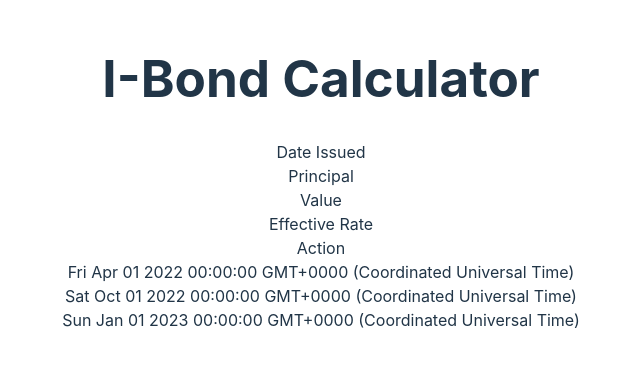
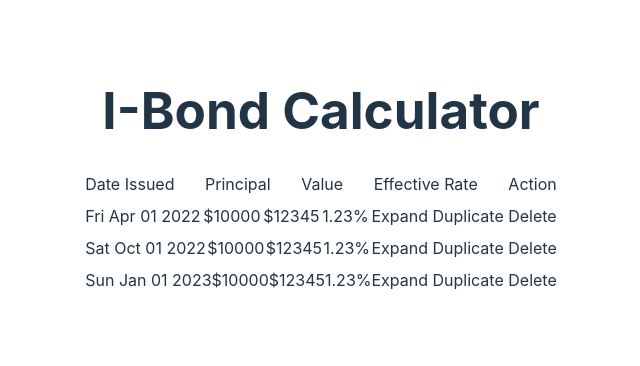
Before and after one commit to forcey/ibond.fyi, a React (Vite) app: page / in a window 1280 px wide. Shown: the part 226-592 px from the top of the page, without its empty margins (319-959 px from the left). Built offline with nearby package versions, Linux system fonts and the light colour scheme.

Commit message:
flex table row

```diff
--- /dev/null
+++ b/src/components/TableInput.css
@@ -0,0 +1,7 @@
+.tableRow {
+    display: flex;
+    flex-direction: row;
+    justify-content: space-between;
+    align-items: center;
+    margin: 0.5rem 0;
+}
--- a/src/components/TableInput.tsx
+++ b/src/components/TableInput.tsx
@@ -1,22 +1,26 @@
 import { Bond } from '../model/bond'
+import './TableInput.css'
 
 export default function TableInput(props: { bonds: Bond[] }): JSX.Element {
     const tableRows = [] as JSX.Element[];
     for (const bond of props.bonds) {
-        const tableRow = <div>
-            <div>{bond.dateIssued.toString()}</div>
+        const tableRow = <div className='tableRow'>
+            <div>{bond.dateIssued.toDateString()}</div>
+            <div>${bond.principal}</div>
+            <div>$12345</div>
+            <div>1.23%</div>
+            <div>Expand Duplicate Delete</div>
         </div>;
         tableRows.push(tableRow)
     }
-    return <div><div>
+    return <div>
+        <div className='tableRow'>
             <div>Date Issued</div>
             <div>Principal</div>
             <div>Value</div>
             <div>Effective Rate</div>
             <div>Action</div>
         </div>
-        <div>
         {tableRows}
     </div>
-    </div>
 }
```
Lines whose indentation alone changed are shown as unchanged.
